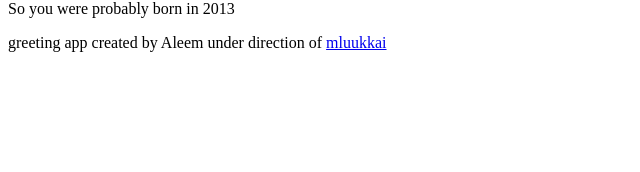
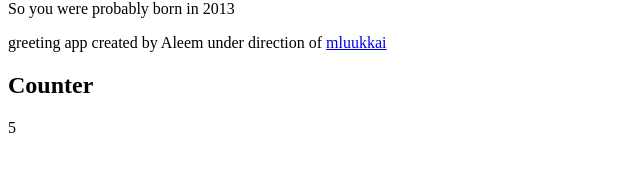
Before and after one commit to aleemer/fullstackopen, a React (Vite) app in the folder part1/part1/: page / in a window 1280 px wide. Shown: the part 182-354 px from the top of the page, without its empty margins (0-640 px from the left). Built offline with nearby package versions, Linux system fonts and the light colour scheme.

Commit message:
Counter added, with timeout, and state.

```diff
--- a/part1/part1/src/App.jsx
+++ b/part1/part1/src/App.jsx
@@ -1,7 +1,6 @@
 
 const Hello = (props) => {
-  const name = props.name;
-  const age = props.age;
+  const { name, age } = props;
 
   const bornYear = () => new Date().getFullYear() - age
 
@@ -21,7 +20,15 @@ const Footer = () => {
   )
 }
 
-const App = () => {
+import { useState } from 'react'
+
+const App = (props) => {
+  const [ counter, setCounter ] = useState(0);
+
+  setTimeout(
+    () => setCounter(counter + 1), 1000
+  )
+
   const name = 'Peter';
   const age = 10;
 
@@ -31,6 +38,8 @@ const App = () => {
       <Hello name={'Maya'} age={26 + 10}/>
       <Hello name={name} age={age}/>
       <Footer />
+      <h2>Counter</h2>
+      <div>{counter}</div>
     </div>
   )
 }
```
